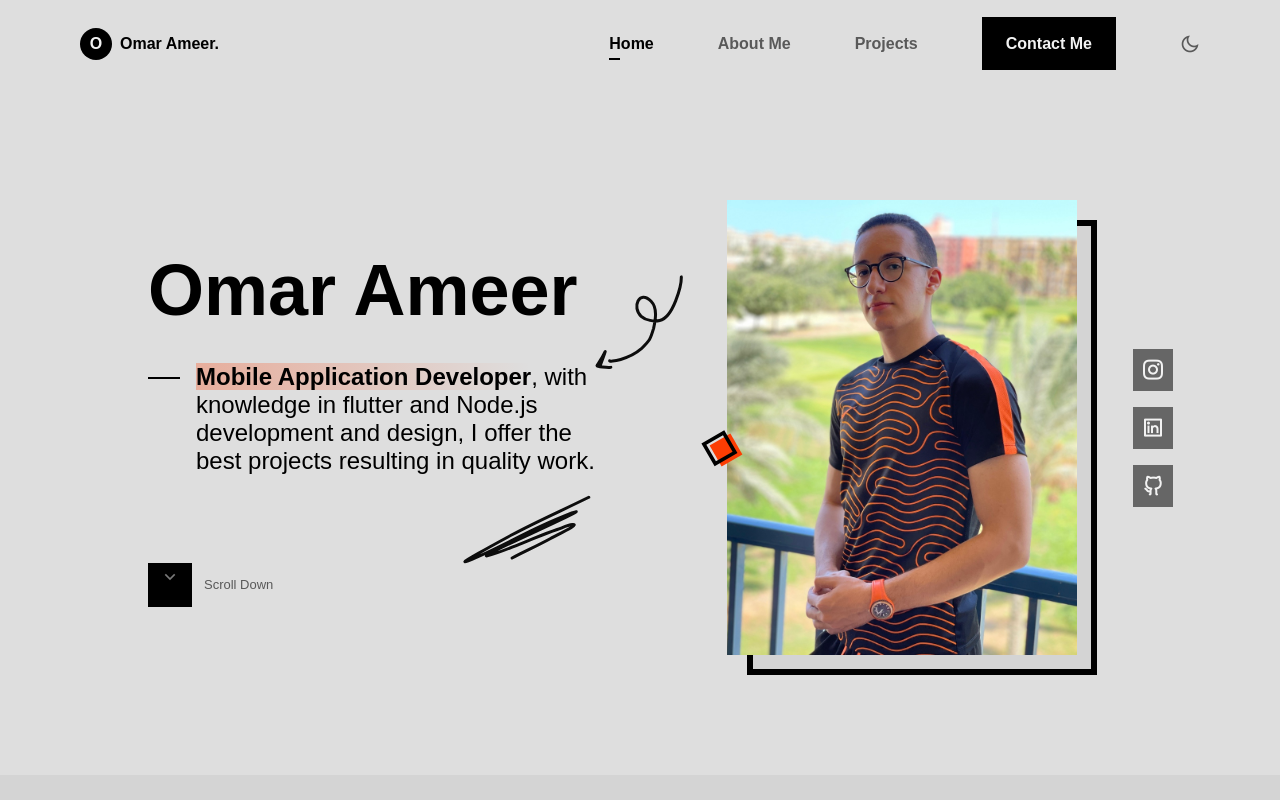
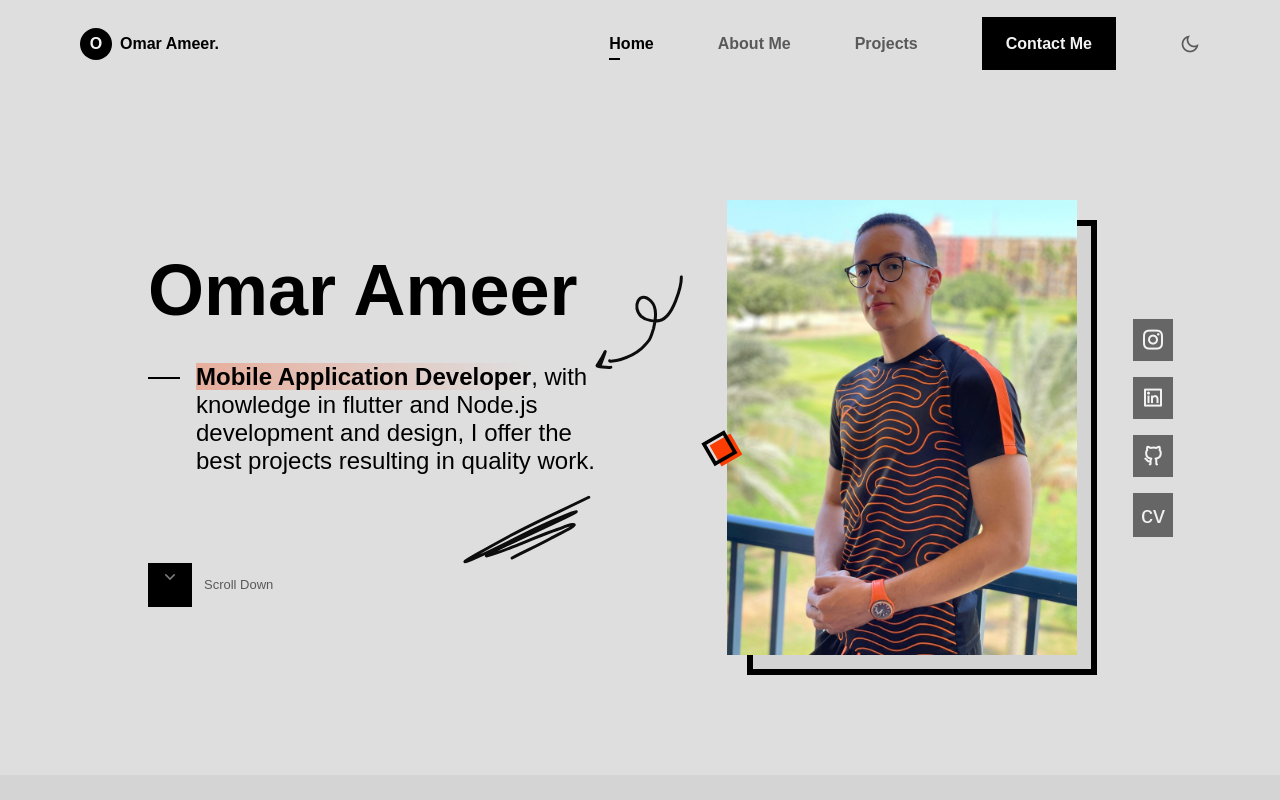
Before and after one commit to OmarAmeer96/Final_Portfolio_Omar, a plain HTML site: page index.html in a window 1280 px wide. Shown: the top 800 px of the page. Drawn offline with nearby package versions, Linux system fonts and the light colour scheme; a web font is replaced by a local one.

Commit message:
Added the CV

```diff
--- a/index.html
+++ b/index.html
@@ -97,9 +97,9 @@
                      <a href="https://github.com/OmarAmeer96" target="_blank" class="home__social-link">
                         <i class="ri-github-line"></i>
                      </a>
-                     <!-- <a href="https://drive.google.com/uc?export=download&id=1M5yShhDUPOOvUa6fOU5hgmQw3LEIM2bZ" target="_blank" class="home__social-link">
+                     <a href="https://drive.google.com/uc?export=download&id=1M5yShhDUPOOvUa6fOU5hgmQw3LEIM2bZ" target="_blank" class="home__social-link">
                         cv
-                     </a> -->
+                     </a>
                   </div>
                </div>
 
```
